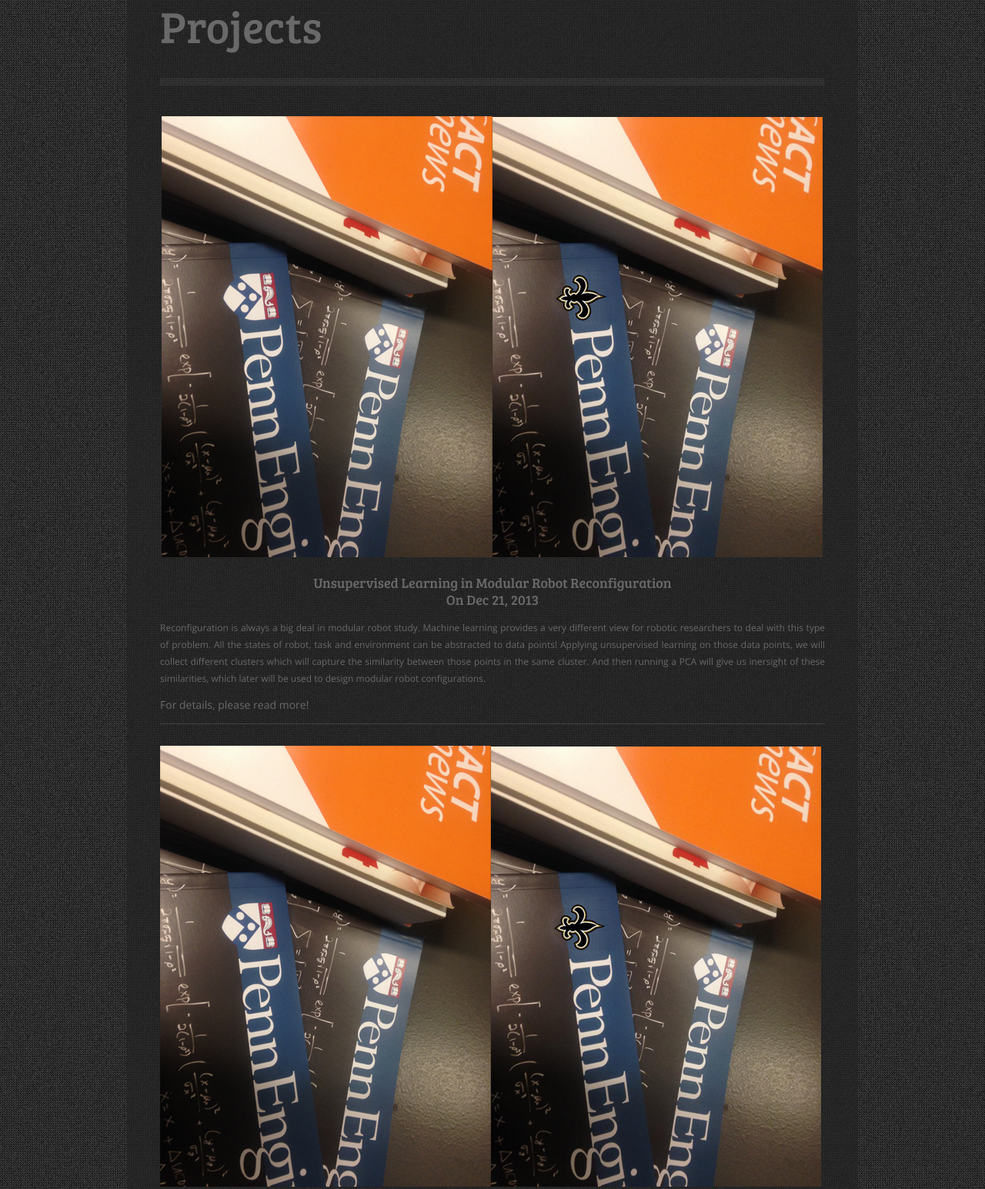
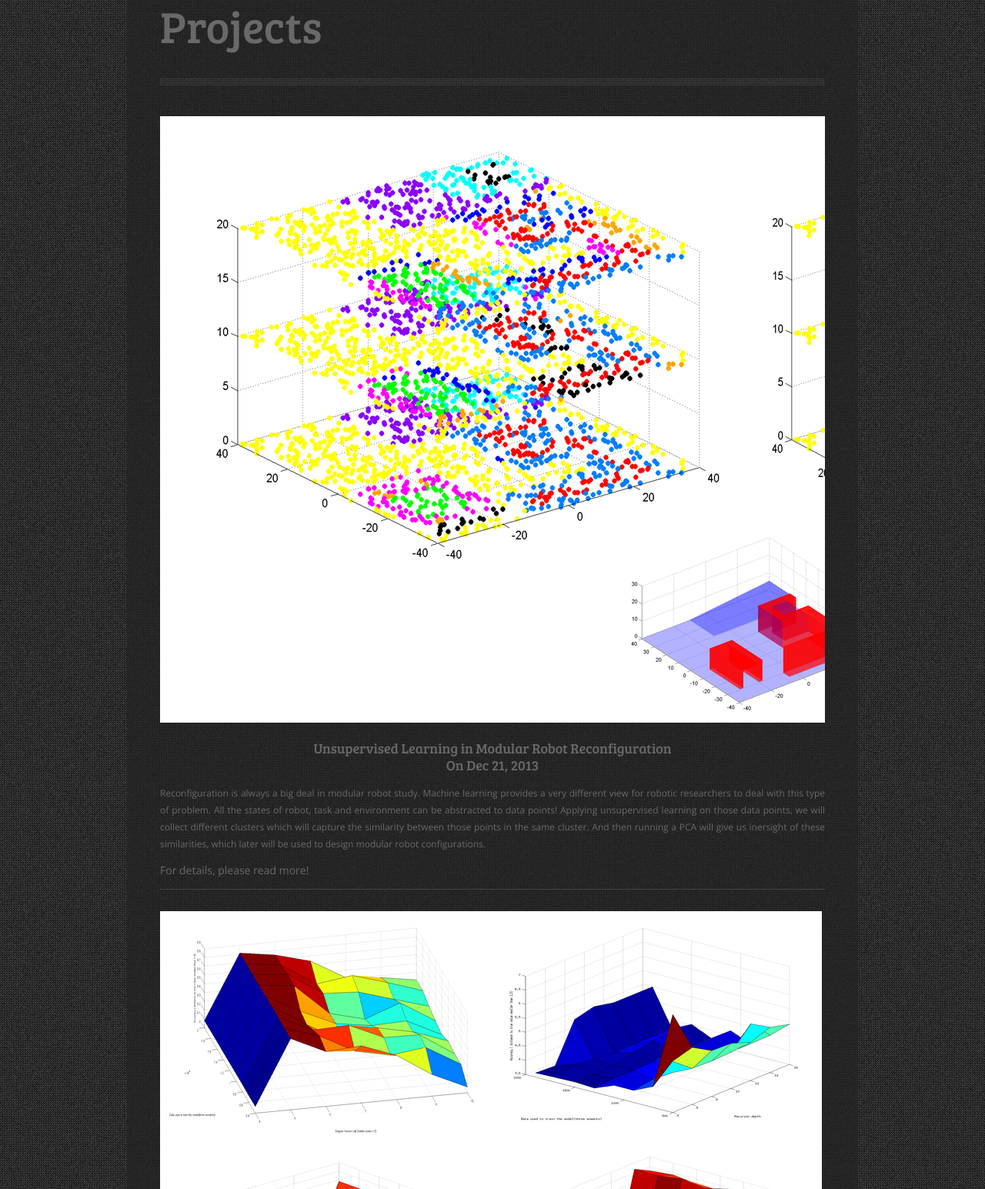
Before and after one commit to princeedward/personal_page_penn, a plain HTML site: page index.html in a window 1280 px wide. Shown: the part 2983-4528 px from the top of the page at 77% size. Drawn offline with nearby package versions, Linux system fonts and the light colour scheme.

Commit message:
Added pictures for the new experience

```diff
--- a/index.html
+++ b/index.html
@@ -172,14 +172,14 @@
         <div class="top-divider"></div>
         	<div class="content">
             <center>
-                <img src="images/work/upenn_06.png" /></center>
+                <img src="images/work/Thesis.png" /></center>
                 <h2 align="center">Unsupervised Learning in Modular Robot Reconfiguration<br>On Dec 21, 2013</h2>
                 <p>Reconfiguration is always a big deal in modular robot study. Machine learning provides a very different view for robotic researchers to deal with this type of problem. All the states of robot, task and environment can be abstracted to data points! Applying unsupervised learning on those data points, we will collect different clusters which will capture the similarity between those points in the same cluster. And then running a PCA will give us inersight of these similarities, which later will be used to design modular robot configurations.</p>
                 <p><a href="#" style="font-size:14px">For details, please read more!</a></p>
                 <hr noshade size=1 color="#454545">
                 <br>
 
-                <img src="images/work/upenn_06.png" /></center>
+                <img src="images/work/Independent_study.png" /></center>
                 <h2 align="center">Spectral training of Hidden Markov Model with Continous Emission<br>Jan. - May. , 2014</h2>
                 <p>We used spectral method instead of EM to acheive linear training speed of Hidden Markov Model. Further, we figured out in lots of applications, especailly in NLP settings, we always have a large set of features compare to the observations. So, instead of using the very sparsed bigrams and trigrams, we used SVD to redocue the dimension of the observations, which ideally equal to the dimension of the hidden states, whose dimension is much lower than observations. When we do the prediction, we will map the low dimension prediction back to the full dimension.</p>
                 <p><a href="#" style="font-size:14px">For details, please read more!</a></p>
```
Also changed, not shown: images/work/Independent_study.png (added), images/work/Thesis.png (added).
